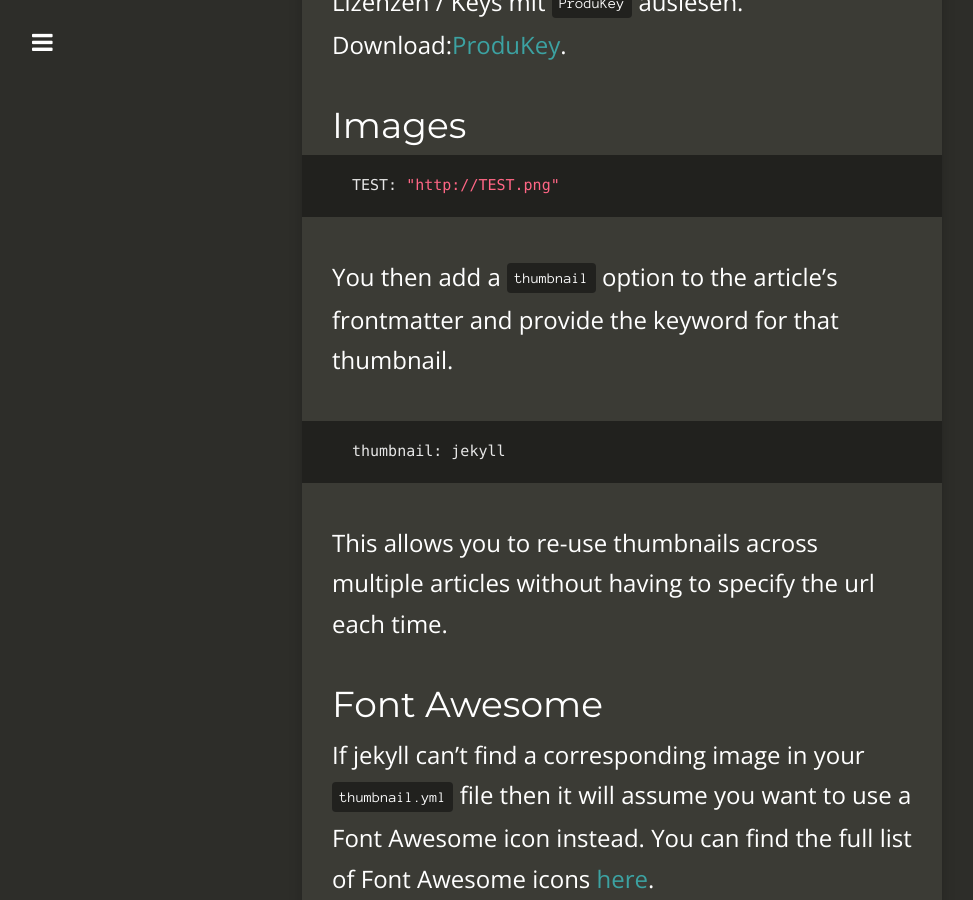
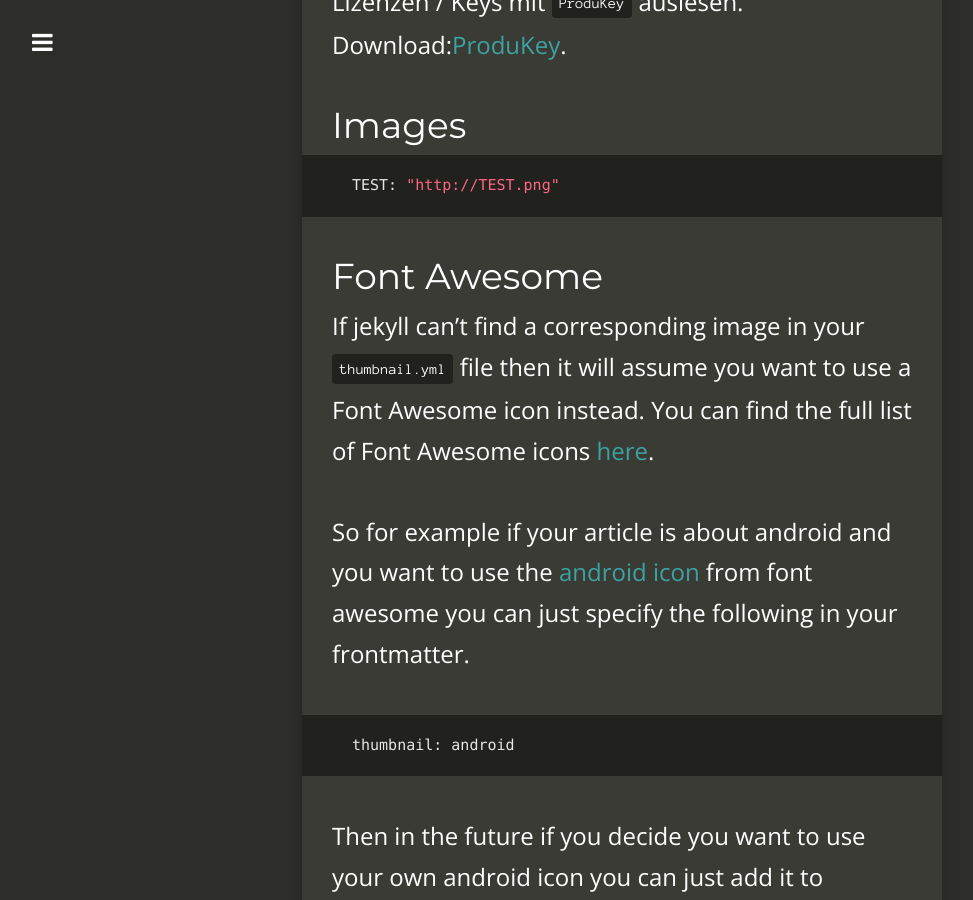
Before and after one commit to eski1337/lblb-it-ffd00, a Jekyll site: the page built from _posts/2014-06-08-using-thumbnails.md, in a window 1280 px wide and 900 px high, scrolled down 406 px. Shown: the whole window, without its empty margins (18-991 px from the left). Built offline with Jekyll 4.4.1, drawn with Linux system fonts in a browser that asks for light colours; nearby versions of some CDN libraries; comment, search, counter and statistics services are not loaded.

Commit message:
2014-06-08-using-thumbnails.md: changed

````diff
--- a/_posts/2014-06-08-using-thumbnails.md
+++ b/_posts/2014-06-08-using-thumbnails.md
@@ -28,16 +28,6 @@ Lizenzen / Keys mit `ProduKey` auslesen.
 TEST: "http://TEST.png"
 ```
 
-You then add a `thumbnail` option to the article's frontmatter and provide the keyword
-for that thumbnail.
-
-```
-thumbnail: jekyll
-```
-
-This allows you to re-use thumbnails across multiple articles without having to
-specify the url each time.
-
 ## Font Awesome
 
 If jekyll can't find a corresponding image in your `thumbnail.yml` file then it
````
